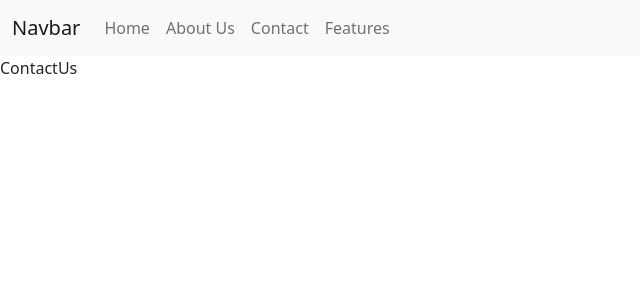
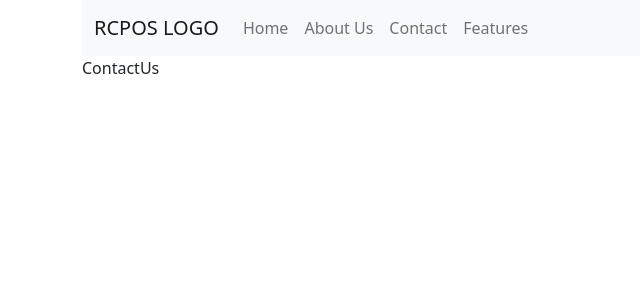
Before and after one commit to jlbbacs/RCPOS, a React (Create React App) app: page /contactus in a window 1280 px wide. Shown: the top 300 px of the page, without its empty margins (0-640 px from the left). Built offline with nearby package versions, Linux system fonts and the light colour scheme.

Commit message:
fixing links

```diff
--- a/src/components/Navigation.js
+++ b/src/components/Navigation.js
@@ -5,10 +5,10 @@ import {Link} from 'react-router-dom';
 
 function Navigation() {
   return (
-    <div>
+    <div  className='container'>
       <nav class="navbar navbar-expand-lg navbar-light bg-light">
   <div class="container-fluid">
-    <a class="navbar-brand" href="#">Navbar</a>
+    <Link class="navbar-brand" to="/">RCPOS LOGO</Link>
     <button class="navbar-toggler" type="button" data-bs-toggle="collapse" data-bs-target="#navbarNavAltMarkup" aria-controls="navbarNavAltMarkup" aria-expanded="false" aria-label="Toggle navigation">
       <span class="navbar-toggler-icon"></span>
     </button>
--- a/src/pages/AboutUs.js
+++ b/src/pages/AboutUs.js
@@ -2,7 +2,7 @@ import React from 'react'
 
 const AboutUs = () => {
   return (
-    <div>
+    <div className='container'>
       <>AboutUs</>
     </div>
   )
--- a/src/pages/ContactUs.js
+++ b/src/pages/ContactUs.js
@@ -2,8 +2,8 @@ import React from 'react'
 
 const ContactUs = () => {
   return (
-    <div>
-      <>ContactUs</>
+    <div className='container'>
+      ContactUs
     </div>
   )
 }
--- a/src/pages/Features.js
+++ b/src/pages/Features.js
@@ -2,8 +2,8 @@ import React from 'react'
 
 const Features = () => {
   return (
-    <div>
-      <>Features</>
+    <div className='container'>
+      Features
     </div>
   )
 }
--- a/src/pages/Home.js
+++ b/src/pages/Home.js
@@ -3,7 +3,7 @@ import Navigation from '../components/Navigation'
 
 const Home = () => {
   return (
-    <div>
+    <div className='container'>
       home
     </div>
   )
--- a/src/pages/OurClients.js
+++ b/src/pages/OurClients.js
@@ -2,8 +2,8 @@ import React from 'react'
 
 const OurClients = () => {
   return (
-    <div>
-      <>OurClients</>
+    <div className='container'>
+      OurClients
     </div>
   )
 }
```
